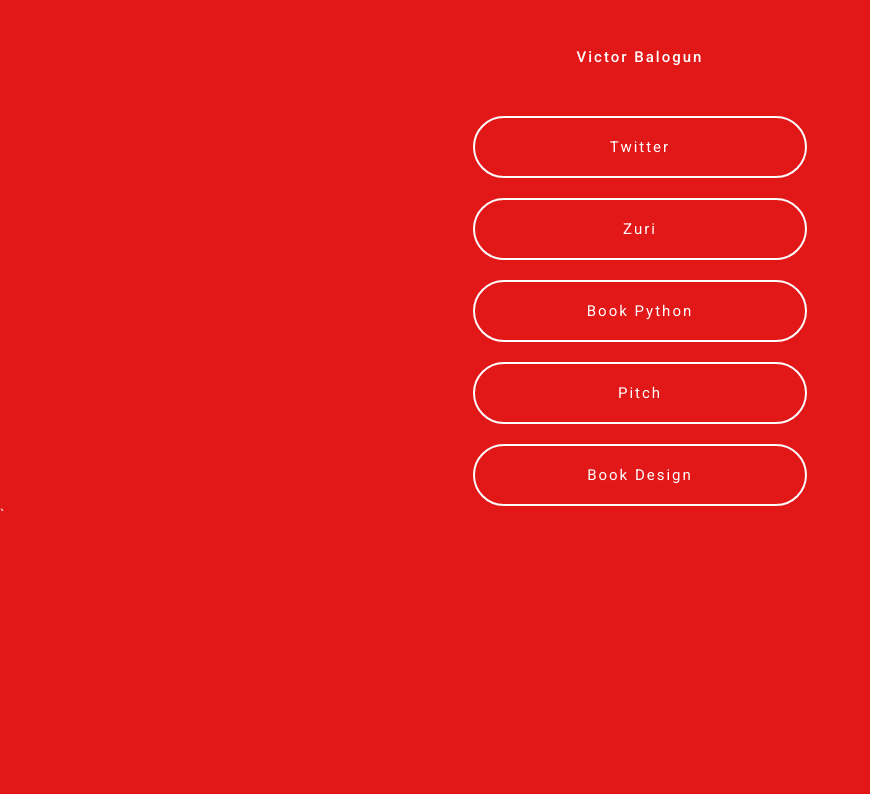
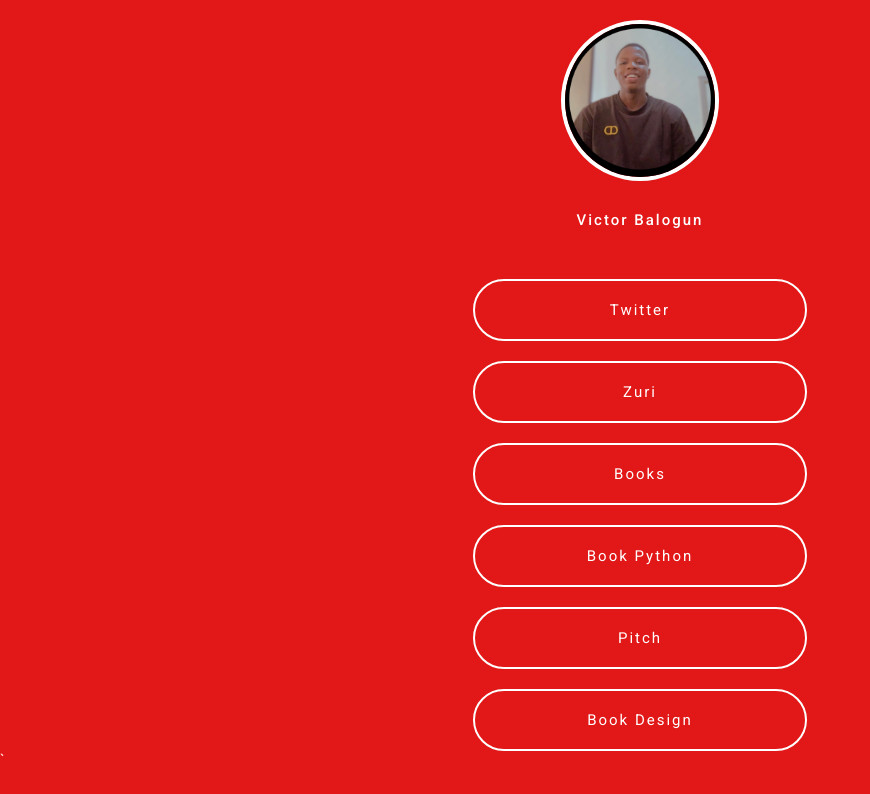
Before and after one commit to BalogunVictor/Linktree, a React (Create React App) app: page / in a window 1280 px wide. Shown: the top 794 px of the page, without its empty margins (0-870 px from the left). Built offline with nearby package versions, Linux system fonts and the light colour scheme.

Commit message:
added profile Image and links to open in a new tab

```diff
--- a/src/pages/home.jsx
+++ b/src/pages/home.jsx
@@ -2,19 +2,23 @@ import './home.style.css'
 
 export default function Home() {
   return (
+
+
     <div className="home">
 
       <div id="profile">
-        <img src="" alt="" id="profile__Img" />
-         <div id="profileName">Victor Balogun</div>
+        <img src="/assets/person1.jpg" alt="profileImg" id="profile__Img" />
+        <div id="profileName">Victor Balogun</div>
+        <a href="https://training.zuri.team/" target="_blank" rel='noopener noreferrer' id='btn__zuri'>Twitter</a>
+
       </div>
 
       <div id="links">
-          <a href="" id='twitter'>Twitter</a>
-          <a href="" id='btn__zuri'>Zuri</a>
-          <a href="" id='book__python'>Book Python</a>
-          <a href="" id='pitch'>Pitch</a>
-          <a href="" id='book__design'>Book Design</a>
+          <a href="https://training.zuri.team/" target="_blank" rel='noopener noreferrer' id='btn__zuri'>Zuri</a>
+          <a href="http://books.zuri.team " target="_blank" rel='noopener noreferrer' id='books'>Books</a>
+          <a href="https://books.zuri.team/python-for-beginners?ref_id=victorbalogun" target="_blank" rel='noopener noreferrer' id='book__python'>Book Python</a>
+          <a href="https://background.zuri.team," target="_blank" rel='noopener noreferrer' id='pitch'>Pitch</a>
+          <a href="https://books.zuri.team/design-rules"  target="_blank" rel='noopener noreferrer' id='book__design'>Book Design</a>
       </div>`
      </div>
   )
--- a/src/pages/home.style.css
+++ b/src/pages/home.style.css
@@ -4,6 +4,19 @@ body {
   font-size: 15px;
   letter-spacing: 2px;
 }
+
+
+#profile__Img{
+    margin-top: 20px;
+    border-width: 2px;
+    width: 150px;
+    display: block;
+    margin-left: auto;
+    margin-right: auto;
+    border-radius: 50%;
+    border: 4px solid white;
+}
+
 
 #profileName {
     text-align: center;
@@ -13,6 +26,7 @@ body {
 
 #twitter,
 #btn__zuri,
+#books,
 #book__python,
 #pitch,
 #book__design{
```
Also changed, not shown: public/assets/person1.jpg (added).
